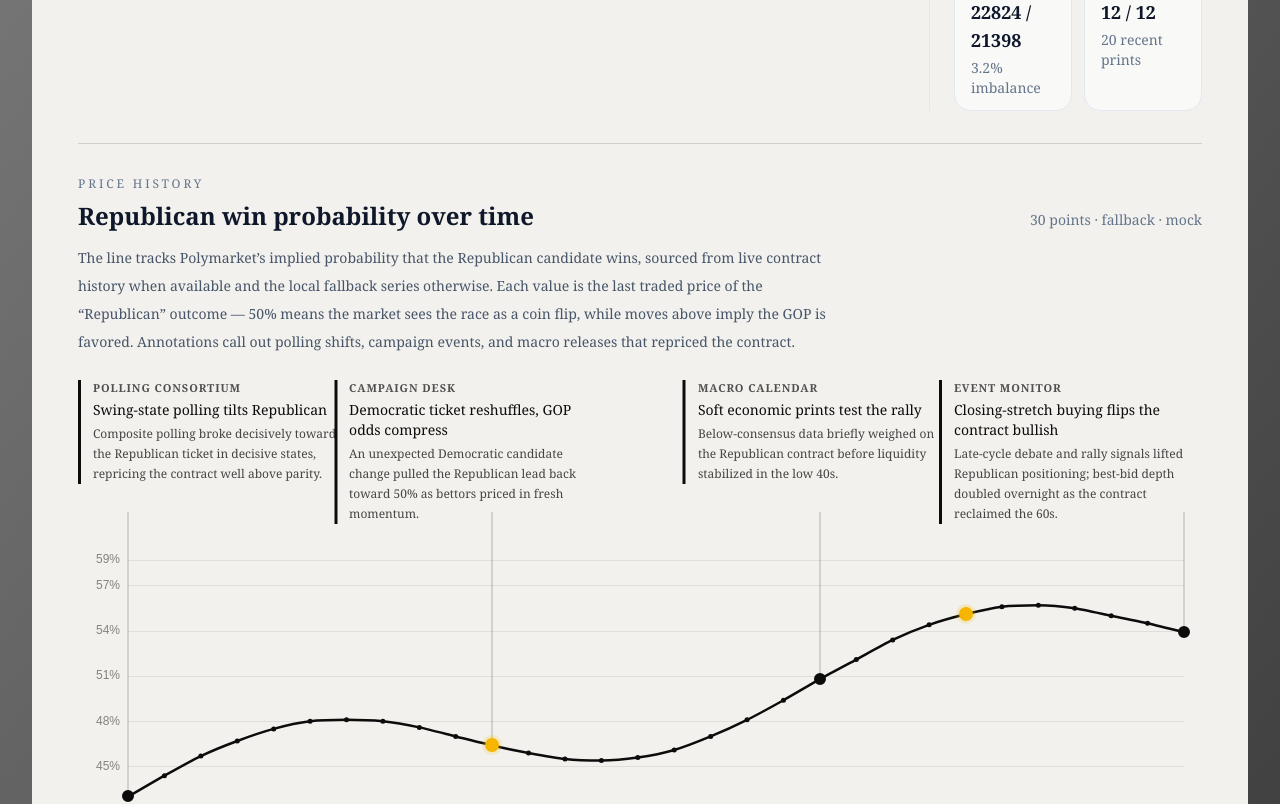
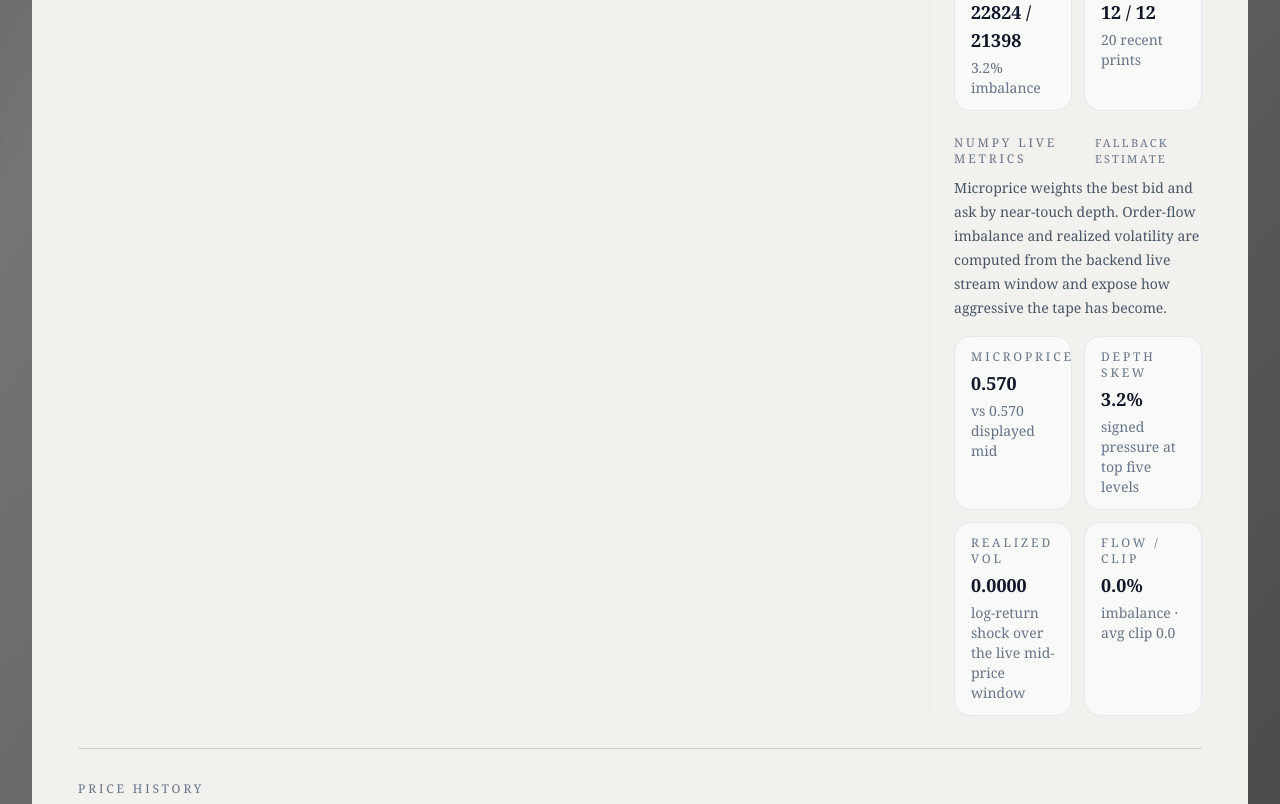
Before and after one commit to Kaiwen0418/Prediction-Market-Intelligence-Dashboard, a Next.js app: page / in a window 1280 px wide. Shown: the part 1640-2444 px from the top of the page. Built offline with nearby package versions, Linux system fonts and the light colour scheme; no server answers.

Commit message:
Surface live microstructure metrics in market rail

```diff
--- a/src/components/maps/UsMarketMap.tsx
+++ b/src/components/maps/UsMarketMap.tsx
@@ -5,7 +5,7 @@ import { ComposableMap, Geographies, Geography, ZoomableGroup } from "react-simp
 import usAtlas from "us-atlas/states-10m.json";
 import { DepthChart } from "@/components/charts/DepthChart";
 import { getSpotlightState, inferSpotlightCodeFromMarket, SPOTLIGHT_STATES } from "@/components/maps/spotlightStates";
-import type { MarketSnapshot, OrderbookState, OrderbookSummary } from "@/types/market";
+import type { LiveMicrostructureMetrics, MarketSnapshot, OrderbookState, OrderbookSummary } from "@/types/market";
 import type { SourceDiagnostics } from "@/types/service";
 import { formatTimestamp, relativeTime } from "@/utils/time";
 
@@ -13,6 +13,7 @@ type UsMarketMapProps = {
   market: MarketSnapshot;
   orderbook: OrderbookState;
   orderbookSummary?: OrderbookSummary | null;
+  liveMicrostructure?: LiveMicrostructureMetrics | null;
   selectedCode?: string | null;
   onSelectCode?: (code: string | null) => void;
   sources: {
@@ -24,7 +25,15 @@ type UsMarketMapProps = {
   };
 };
 
-export function UsMarketMap({ market, orderbook, orderbookSummary, selectedCode, onSelectCode, sources }: UsMarketMapProps) {
+export function UsMarketMap({
+  market,
+  orderbook,
+  orderbookSummary,
+  liveMicrostructure,
+  selectedCode,
+  onSelectCode,
+  sources
+}: UsMarketMapProps) {
   const defaultCode = useMemo(() => inferSpotlightCodeFromMarket(market), [market]);
   const [localSelectedCode, setLocalSelectedCode] = useState<string | null>(null);
   const activeSelectedCode = selectedCode ?? localSelectedCode;
@@ -144,6 +153,27 @@ export function UsMarketMap({ market, orderbook, orderbookSummary, selectedCode,
             (summary.liquidity.totalBidDepth + summary.liquidity.totalAskDepth)
           ).toFixed(3)
         );
+
+  const fallbackMicrostructure: LiveMicrostructureMetrics = {
+    microprice: summary.midPrice,
+    depthSkew: summary.liquidity.imbalance,
+    realizedVolatility: 0,
+    tradeIntensity:
+      summary.tradeCount > 0
+        ? Number(((summary.tradePressure.buyVolume + summary.tradePressure.sellVolume) / summary.tradeCount).toFixed(4))
+        : 0,
+    orderFlowImbalance:
+      summary.tradePressure.buyVolume + summary.tradePressure.sellVolume === 0
+        ? 0
+        : Number(
+            (
+              (summary.tradePressure.buyVolume - summary.tradePressure.sellVolume) /
+              (summary.tradePressure.buyVolume + summary.tradePressure.sellVolume)
+            ).toFixed(3)
+          )
+  };
+  const microstructure = liveMicrostructure ?? fallbackMicrostructure;
+  const showingBackendMetrics = Boolean(liveMicrostructure);
 
   return (
     <div className="grid gap-8 lg:grid-cols-[minmax(0,1.7fr)_minmax(260px,0.9fr)] lg:items-start xl:grid-cols-[3fr_1fr]">
@@ -297,6 +327,41 @@ export function UsMarketMap({ market, orderbook, orderbookSummary, selectedCode,
           </div>
         </div>
 
+        <div className="mt-6">
+          <div className="flex items-center justify-between gap-3">
+            <p className="metric-label">NumPy Live Metrics</p>
+            <span className="text-[11px] uppercase tracking-[0.2em] text-slate-500">
+              {showingBackendMetrics ? "backend stream" : "fallback estimate"}
+            </span>
+          </div>
+          <p className="mt-2 text-sm leading-6 text-slate-600">
+            Microprice weights the best bid and ask by near-touch depth. Order-flow imbalance and realized volatility
+            are computed from the backend live stream window and expose how aggressive the tape has become.
+          </p>
+          <div className="mt-4 grid gap-3 sm:grid-cols-2">
+            <div className="rounded-2xl border border-slate-200 bg-white/60 px-4 py-3">
+              <p className="metric-label">Microprice</p>
+              <p className="mt-1 text-lg font-semibold text-slate-900">{microstructure.microprice.toFixed(3)}</p>
+              <p className="mt-1 text-sm text-slate-500">vs {summary.midPrice.toFixed(3)} displayed mid</p>
+            </div>
+            <div className="rounded-2xl border border-slate-200 bg-white/60 px-4 py-3">
+              <p className="metric-label">Depth Skew</p>
+              <p className="mt-1 text-lg font-semibold text-slate-900">{(microstructure.depthSkew * 100).toFixed(1)}%</p>
+              <p className="mt-1 text-sm text-slate-500">signed pressure at top five levels</p>
+            </div>
+            <div className="rounded-2xl border border-slate-200 bg-white/60 px-4 py-3">
+              <p className="metric-label">Realized Vol</p>
+              <p className="mt-1 text-lg font-semibold text-slate-900">{microstructure.realizedVolatility.toFixed(4)}</p>
+              <p className="mt-1 text-sm text-slate-500">log-return shock over the live mid-price window</p>
+            </div>
+            <div className="rounded-2xl border border-slate-200 bg-white/60 px-4 py-3">
+              <p className="metric-label">Flow / Clip</p>
+              <p className="mt-1 text-lg font-semibold text-slate-900">{(microstructure.orderFlowImbalance * 100).toFixed(1)}%</p>
+              <p className="mt-1 text-sm text-slate-500">imbalance · avg clip {microstructure.tradeIntensity.toFixed(1)}</p>
+            </div>
+          </div>
+        </div>
+
         {selectedState ? (
           <p className="mt-5 text-sm text-slate-600">
             Live focus: <span className="font-medium text-slate-900">{compactTitle}</span>
--- a/src/components/pages/MarketPageView.tsx
+++ b/src/components/pages/MarketPageView.tsx
@@ -50,6 +50,7 @@ export function MarketPageView({ embedded = false, strictLive = true }: MarketPa
     (liveStreamMatchesMarket ? liveStream.snapshot?.orderbookSummary : null) ??
     marketContextQuery.data?.orderbookSummary ??
     orderbookSummaryQuery.data;
+  const liveMicrostructure = liveStreamMatchesMarket ? liveStream.snapshot?.microstructure ?? null : null;
   const historyMeta = marketContextQuery.data?.priceHistoryMeta;
   const isLoading = (marketContextQuery.isLoading && !contextMarket) || featuredMarketQuery.isLoading || snapshotQuery.isLoading;
   const errorMessage = marketContextQuery.error instanceof Error
@@ -106,6 +107,7 @@ export function MarketPageView({ embedded = false, strictLive = true }: MarketPa
             market={market}
             orderbook={orderbook}
             orderbookSummary={resolvedOrderbookSummary}
+            liveMicrostructure={liveMicrostructure}
             selectedCode={selectedStateCode}
             onSelectCode={setSelectedStateCode}
             sources={{
```
Also changed, not shown: src/types/market.ts (+9 -0 lines).
